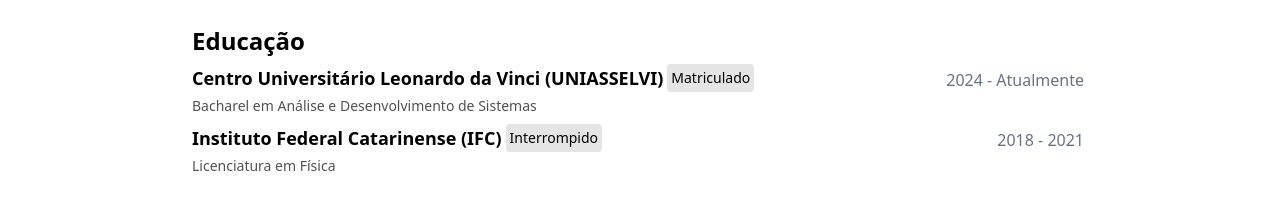
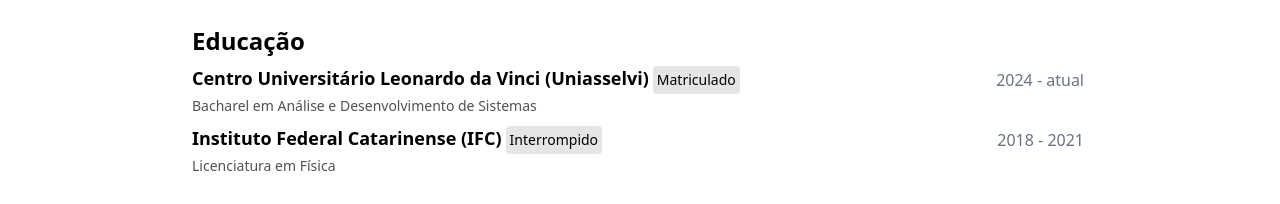
Before and after one commit to tiaggofg/portfolio, a React (Vite) app: page / in a window 1280 px wide. Shown: the part 596-800 px from the top of the page. Built offline with nearby package versions, Linux system fonts and the light colour scheme.

Commit message:
fix: ajuste no padding da página e no grid das experiências

```diff
--- a/src/App.tsx
+++ b/src/App.tsx
@@ -11,7 +11,7 @@
     <>
       <div className="relative w-full min-h-screen overflow-hidden">
         <SquareLines />
-        <div className="flex flex-col w-full max-w-4xl mx-auto mt-16 px-7 md:mt-24 lg:mt-32 xl:px-0 gap-2">
+        <div className="flex flex-col w-full max-w-4xl mx-auto mt-16 px-5 md:mt-24 lg:mt-32 xl:px-0 gap-2">
           <div className="flex flex-col items-center md:flex-row">
             <div className="relative w-full md:w-1/2 flex flex-col gap-2">
               <div>
@@ -94,12 +94,15 @@
                         rel="noopener noreferrer"
                         className="hover:underline"
                       >
-                        {edu.institution}
+                        <span className="block md:hidden">{edu.shortName}</span>
+                        <span className="hidden md:block">
+                          {edu.institution} ({edu.shortName})
+                        </span>
                       </a>
                     </h3>
-                    <span className="text-sm font-medium bg-neutral-200 p-1 rounded-sm max-h-min">
+                    <div className="self-center text-xs md:text-sm lg:text-sm font-medium bg-neutral-200 p-0.5 md:p-1 lg:p-1 rounded-sm max-h-min">
                       {edu.status}
-                    </span>
+                    </div>
                   </div>
                   <span className="text-gray-500 p-1 tabular-nums">
                     {edu.startDate} - {edu.endDate}
@@ -159,7 +162,7 @@
             <h2 className="text-2xl font-bold leading-tight md:text-2xl lg:text-2xl">
               Projetos e contribuições
             </h2>
-            <div className="grid grid-cols-2 gap-2">
+            <div className="grid md:grid-cols-2 lg:grid-cols-2 gap-2">
               {projects.map((project) => (
                 <div
                   className="flex flex-col border border-neutral-200 rounded-lg p-3 gap-2"
--- a/src/data/education.tsx
+++ b/src/data/education.tsx
@@ -1,14 +1,16 @@
 export const education = [
   {
-    institution: "Centro Universitário Leonardo da Vinci (UNIASSELVI)",
+    shortName: "Uniasselvi",
+    institution: "Centro Universitário Leonardo da Vinci",
     site: "https://portal.uniasselvi.com.br",
     degree: "Bacharel em Análise e Desenvolvimento de Sistemas",
     status: "Matriculado",
     startDate: "2024",
-    endDate: "Atualmente",
+    endDate: "atual",
   },
   {
-    institution: "Instituto Federal Catarinense (IFC)",
+    shortName: "IFC",
+    institution: "Instituto Federal Catarinense",
     site: "https://ifc.edu.br",
     degree: "Licenciatura em Física",
     status: "Interrompido",
```
